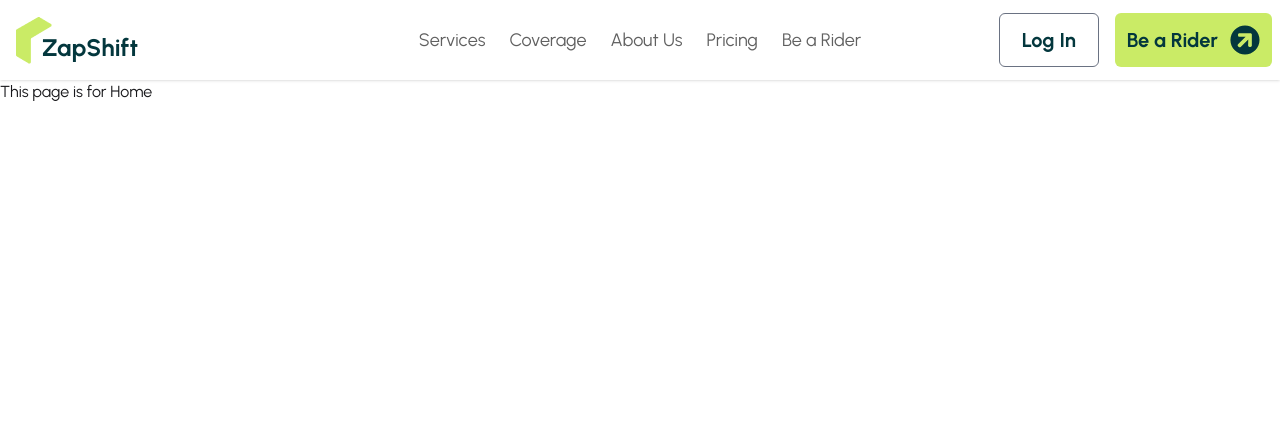
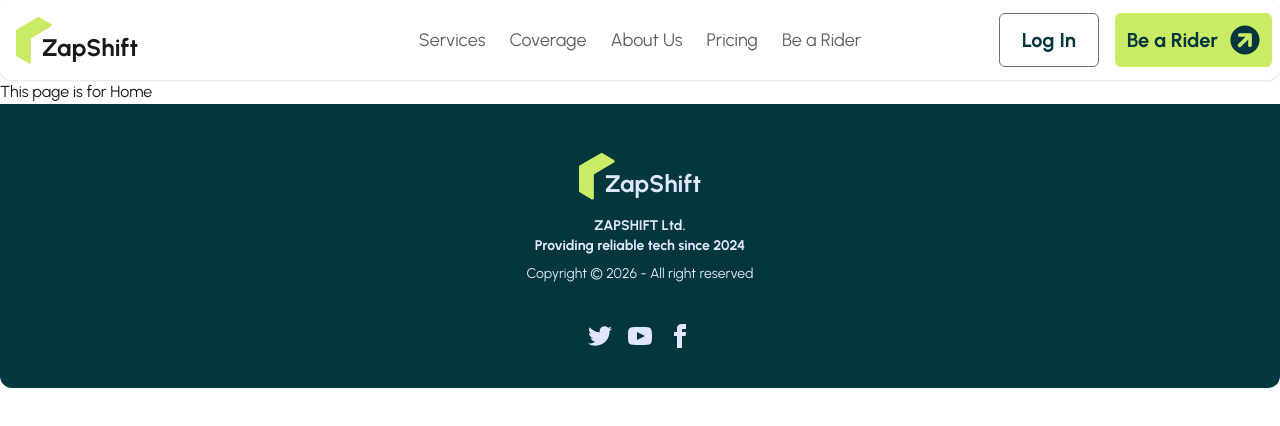
Before and after one commit to fahim-shareear/zap-shift-main, a React app in the folder zap-shift-ui/: page / in a window 1280 px wide. Shown: the top 426 px of the page. Built offline with nearby package versions, Linux system fonts and the light colour scheme; the HTML template or start-up script is replaced by a standard one.

Commit message:
adding style to navbar and designing the footer and creating logo component

```diff
--- a/zap-shift-ui/src/utils/Logo.jsx
+++ b/zap-shift-ui/src/components/logo/Logo.jsx
@@ -1,5 +1,5 @@
 import React from 'react';
-import logo from '../assets/logo.png';
+import logo from "../../assets/logo.png"
 import { Link } from 'react-router';
 
 const Logo = () => {
@@ -8,7 +8,7 @@ const Logo = () => {
             <Link to="/">
                 <div className="flex items-end m-2">
                     <img src={logo} alt="zap-shift logo" />
-                    <h3 className="font-bold text-2xl -ms-2.5 text-primary">ZapShift</h3>
+                    <h3 className="font-bold text-2xl -ms-2.5">ZapShift</h3>
                 </div>
             </Link>
         </>
--- a/zap-shift-ui/src/layouts/RootLayout.jsx
+++ b/zap-shift-ui/src/layouts/RootLayout.jsx
@@ -5,7 +5,7 @@ import Footer from '../pages/shared/Footer';
 
 const RootLayout = () => {
     return (
-        <div>
+        <div className="lg:max-w-7xl mx-auto">
             <Navbar></Navbar>
             <Outlet></Outlet>
             <Footer></Footer>
--- a/zap-shift-ui/src/pages/shared/Footer.jsx
+++ b/zap-shift-ui/src/pages/shared/Footer.jsx
@@ -1,9 +1,57 @@
 import React from 'react';
+import Logo from '../../components/logo/Logo';
 
 const Footer = () => {
     return (
-        <div>
-
+        <div className="lg:max-w-7xl mx-auto">
+            <footer className="footer footer-horizontal footer-center bg-primary text-primary-content p-10 rounded-b-xl">
+                <aside>
+                    <Logo></Logo>
+                    <p className="font-bold">
+                        ZAPSHIFT Ltd.
+                        <br />
+                        Providing reliable tech since 2024
+                    </p>
+                    <p>Copyright © {new Date().getFullYear()} - All right reserved</p>
+                </aside>
+                <nav>
+                    <div className="grid grid-flow-col gap-4">
+                        <a>
+                            <svg
+                                xmlns="http://www.w3.org/2000/svg"
+                                width="24"
+                                height="24"
+                                viewBox="0 0 24 24"
+                                className="fill-current">
+                                <path
+                                    d="M24 4.557c-.883.392-1.832.656-2.828.775 1.017-.609 1.798-1.574 2.165-2.724-.951.564-2.005.974-3.127 1.195-.897-.957-2.178-1.555-3.594-1.555-3.179 0-5.515 2.966-4.797 6.045-4.091-.205-7.719-2.165-10.148-5.144-1.29 2.213-.669 5.108 1.523 6.574-.806-.026-1.566-.247-2.229-.616-.054 2.281 1.581 4.415 3.949 4.89-.693.188-1.452.232-2.224.084.626 1.956 2.444 3.379 4.6 3.419-2.07 1.623-4.678 2.348-7.29 2.04 2.179 1.397 4.768 2.212 7.548 2.212 9.142 0 14.307-7.721 13.995-14.646.962-.695 1.797-1.562 2.457-2.549z"></path>
+                            </svg>
+                        </a>
+                        <a>
+                            <svg
+                                xmlns="http://www.w3.org/2000/svg"
+                                width="24"
+                                height="24"
+                                viewBox="0 0 24 24"
+                                className="fill-current">
+                                <path
+                                    d="M19.615 3.184c-3.604-.246-11.631-.245-15.23 0-3.897.266-4.356 2.62-4.385 8.816.029 6.185.484 8.549 4.385 8.816 3.6.245 11.626.246 15.23 0 3.897-.266 4.356-2.62 4.385-8.816-.029-6.185-.484-8.549-4.385-8.816zm-10.615 12.816v-8l8 3.993-8 4.007z"></path>
+                            </svg>
+                        </a>
+                        <a>
+                            <svg
+                                xmlns="http://www.w3.org/2000/svg"
+                                width="24"
+                                height="24"
+                                viewBox="0 0 24 24"
+                                className="fill-current">
+                                <path
+                                    d="M9 8h-3v4h3v12h5v-12h3.642l.358-4h-4v-1.667c0-.955.192-1.333 1.115-1.333h2.885v-5h-3.808c-3.596 0-5.192 1.583-5.192 4.615v3.385z"></path>
+                            </svg>
+                        </a>
+                    </div>
+                </nav>
+            </footer>
         </div>
     );
 };
--- a/zap-shift-ui/src/pages/shared/Navbar.jsx
+++ b/zap-shift-ui/src/pages/shared/Navbar.jsx
@@ -1,20 +1,20 @@
 import React from 'react';
 import { NavLink } from 'react-router';
 import { FaArrowCircleRight } from "react-icons/fa";
-import Logo from '../../utils/Logo';
+import Logo from '../../components/logo/Logo';
 
 const Navbar = () => {
     const links = <>
-        <li className="text-lg"><NavLink className={({isActive}) => isActive ? "text-primary font-bold" : "text-accent"} to="/services">Services</NavLink></li>
-        <li className="text-lg"><NavLink className={({isActive}) => isActive ? "text-primary font-bold" : "text-accent"} to="/coverage">Coverage</NavLink></li>
-        <li className="text-lg"><NavLink className={({isActive}) => isActive ? "text-primary font-bold" : "text-accent"} to="/about-us">About Us</NavLink></li>
-        <li className="text-lg"><NavLink className={({isActive}) => isActive ? "text-primary font-bold" : "text-accent"} to="/pricing">Pricing</NavLink></li>
-        <li className="text-lg"><NavLink className={({isActive}) => isActive ? "text-primary font-bold" : "text-accent"} to="/bearider">Be a Rider</NavLink></li>
+        <li className="text-lg"><NavLink className={({ isActive }) => isActive ? "text-primary font-bold" : "text-accent"} to="/services">Services</NavLink></li>
+        <li className="text-lg"><NavLink className={({ isActive }) => isActive ? "text-primary font-bold" : "text-accent"} to="/coverage">Coverage</NavLink></li>
+        <li className="text-lg"><NavLink className={({ isActive }) => isActive ? "text-primary font-bold" : "text-accent"} to="/about-us">About Us</NavLink></li>
+        <li className="text-lg"><NavLink className={({ isActive }) => isActive ? "text-primary font-bold" : "text-accent"} to="/pricing">Pricing</NavLink></li>
+        <li className="text-lg"><NavLink className={({ isActive }) => isActive ? "text-primary font-bold" : "text-accent"} to="/bearider">Be a Rider</NavLink></li>
 
     </>
 
     return (
-        <div className="navbar shadow-sm lg:max-w-7xl mx-auto">
+        <div className="navbar shadow-sm lg:max-w-7xl mx-auto rounded-xl">
             <div className="navbar-start">
                 <div className="dropdown">
                     <div tabIndex={0} role="button" className="btn btn-ghost lg:hidden">
```
Lines whose indentation alone changed are shown as unchanged.
